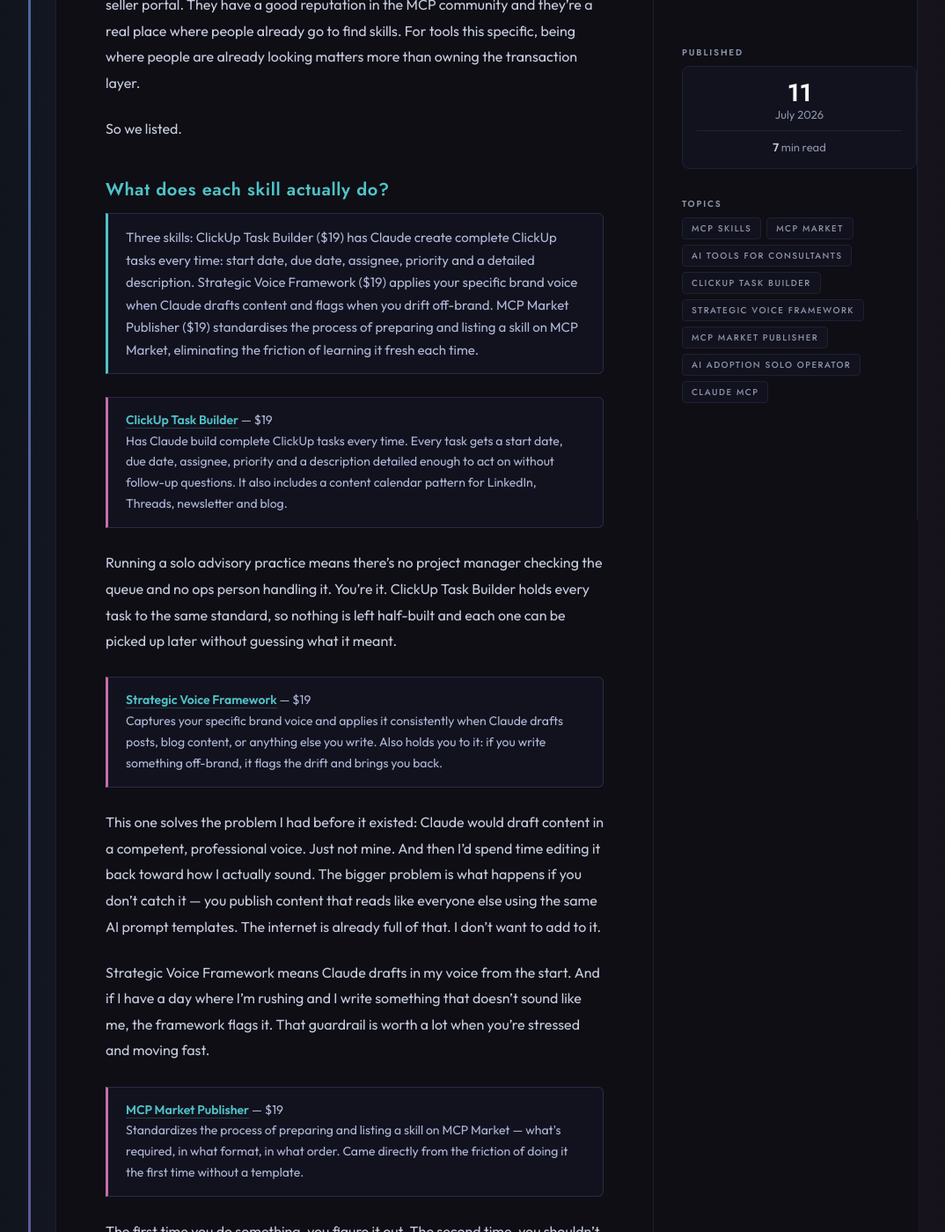
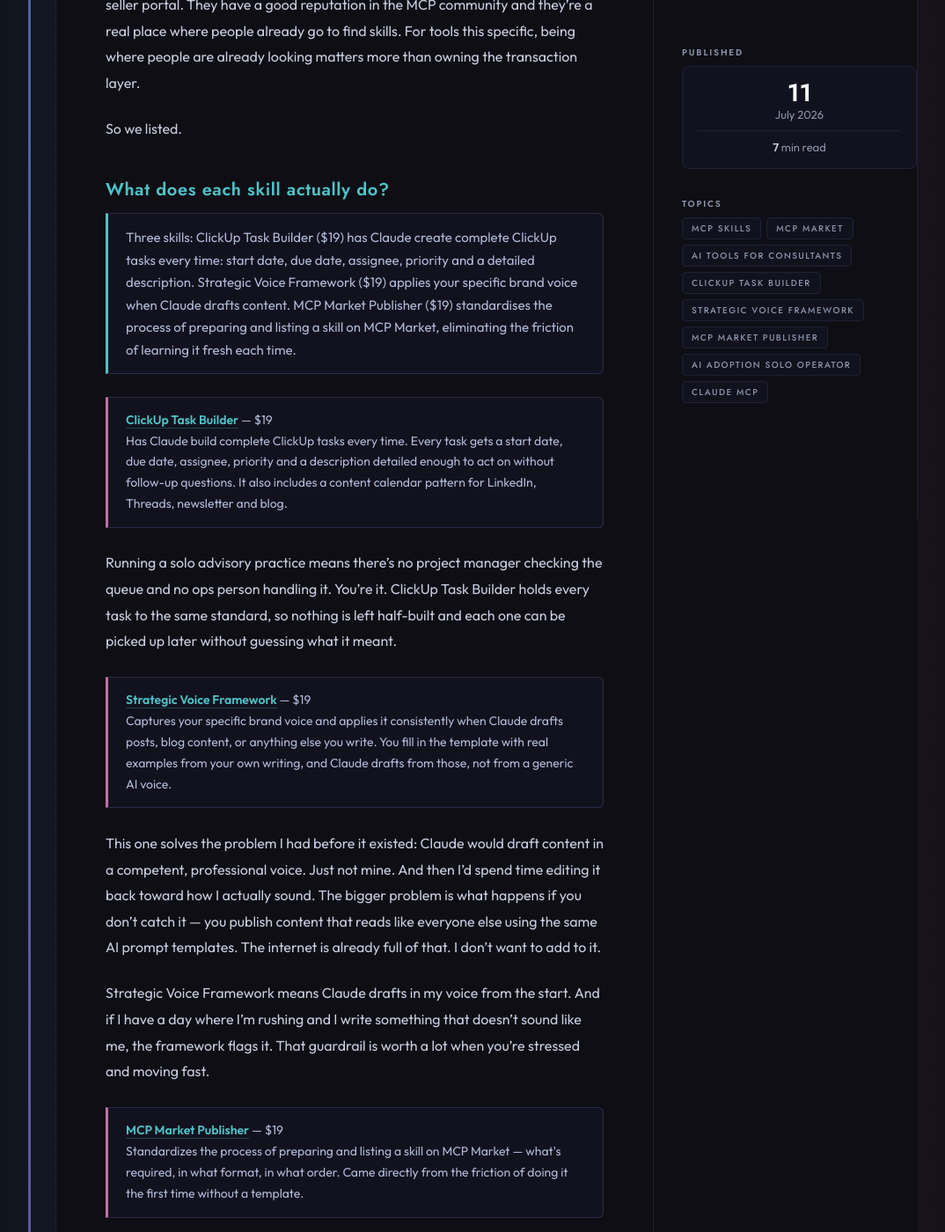
Before and after one commit to elizabethlemoine33-commits/bynorthlight-site, a Jekyll site: the page built from blog/northlight-mcp-skills-market.md, in a window 1280 px wide and 1400 px high, scrolled down 1775 px. Shown: the whole window at 88% size, without its empty margins (87-1161 px from the left). Built offline with Jekyll 4.4.1, drawn with Linux system fonts in a browser that asks for light colours; some of the changed text lies outside the part shown.

Commit message:
Skills Market: stop claiming Strategic Voice Framework flags off-brand drift
The skill file is a fill-in voice template; nothing in it checks the user's own writing for drift.
Product descriptions now say what it does: you fill in real examples and Claude drafts from them.
The personal sentence about Elizabeth's own use stays, pending her check.

Co-Authored-By: Claude Sonnet 5.5 <noreply@anthropic.com>

```diff
--- a/blog/northlight-mcp-skills-market.md
+++ b/blog/northlight-mcp-skills-market.md
@@ -33,7 +33,7 @@ faq:
   - q: "What MCP skills does Northlight Advisory Services offer?"
     a: "Northlight Advisory Services has three skills on MCP Market: ClickUp Task Builder ($19), which has Claude build complete ClickUp tasks every time, each with a start date, due date, assignee, priority and a detailed description; Strategic Voice Framework ($19), which captures your brand voice and applies it consistently with Claude; and MCP Market Publisher ($19), which standardizes the process of listing skills on MCP Market. All three are at mcpmarket.com/sellers/northlight-skills."
   - q: "What does the Strategic Voice Framework MCP skill do?"
-    a: "The Strategic Voice Framework captures your brand voice — tone, vocabulary, style, what you avoid — and applies it consistently when Claude drafts content. It flags drift too: if you write something off-brand, it can identify and correct it. For consultants producing a lot of written content, it is the difference between content that sounds like you and content that sounds like everyone else using the same AI defaults."
+    a: "The Strategic Voice Framework captures your brand voice — tone, vocabulary, style, what you avoid — and applies it consistently when Claude drafts content. It is a template you make your own: you fill in real examples from your writing, such as signature phrases, things you never say and before-and-after samples. For consultants producing a lot of written content, it is the difference between content that sounds like you and content that sounds like everyone else using the same AI defaults."
   - q: "Why did Northlight list on MCP Market rather than selling directly?"
     a: "MCP Market handled the infrastructure — Stripe integration, listing, discovery — so we didn't have to build a sales channel from scratch. They have a strong reputation in the MCP community and are an established place where people already look for skills. For tools this specific, being findable by people already looking for MCP skills matters more than owning the transaction layer."
   - q: "What is the MCP Market Publisher skill?"
@@ -98,7 +98,7 @@ So we listed.
 ## What does each skill actually do?
 
 <div class="answer-block">
-<p>Three skills: ClickUp Task Builder ($19) has Claude create complete ClickUp tasks every time: start date, due date, assignee, priority and a detailed description. Strategic Voice Framework ($19) applies your specific brand voice when Claude drafts content and flags when you drift off-brand. MCP Market Publisher ($19) standardises the process of preparing and listing a skill on MCP Market, eliminating the friction of learning it fresh each time.</p>
+<p>Three skills: ClickUp Task Builder ($19) has Claude create complete ClickUp tasks every time: start date, due date, assignee, priority and a detailed description. Strategic Voice Framework ($19) applies your specific brand voice when Claude drafts content. MCP Market Publisher ($19) standardises the process of preparing and listing a skill on MCP Market, eliminating the friction of learning it fresh each time.</p>
 </div>
 
 <div class="callout-block">
@@ -110,7 +110,7 @@ Running a solo advisory practice means there's no project manager checking the q
 
 <div class="callout-block">
 <p><strong><a href="https://mcpmarket.com/tools/skills/mp-strategic-voice-framework-8e9198aa" target="_blank" rel="noopener">Strategic Voice Framework</a></strong> — $19</p>
-<p>Captures your specific brand voice and applies it consistently when Claude drafts posts, blog content, or anything else you write. Also holds you to it: if you write something off-brand, it flags the drift and brings you back.</p>
+<p>Captures your specific brand voice and applies it consistently when Claude drafts posts, blog content, or anything else you write. You fill in the template with real examples from your own writing, and Claude drafts from those, not from a generic AI voice.</p>
 </div>
 
 This one solves the problem I had before it existed: Claude would draft content in a competent, professional voice. Just not mine. And then I'd spend time editing it back toward how I actually sound. The bigger problem is what happens if you don't catch it — you publish content that reads like everyone else using the same AI prompt templates. The internet is already full of that. I don't want to add to it.
--- a/case-studies/northlight-skills-market.html
+++ b/case-studies/northlight-skills-market.html
@@ -493,7 +493,7 @@
             <div class="workflow-card-header">
               <p class="workflow-number">02 · $19</p>
               <h3 class="workflow-title">Strategic Voice Framework</h3>
-              <p class="workflow-desc">Captures your brand voice and applies it consistently when Claude drafts content. Also holds you to it, if you drift off-brand, it flags and corrects.</p>
+              <p class="workflow-desc">Captures your brand voice and applies it consistently when Claude drafts content. You fill in the template with real examples from your own writing, so Claude drafts from those.</p>
             </div>
             <div class="workflow-mockup">
               <ul class="decision-list">
```
